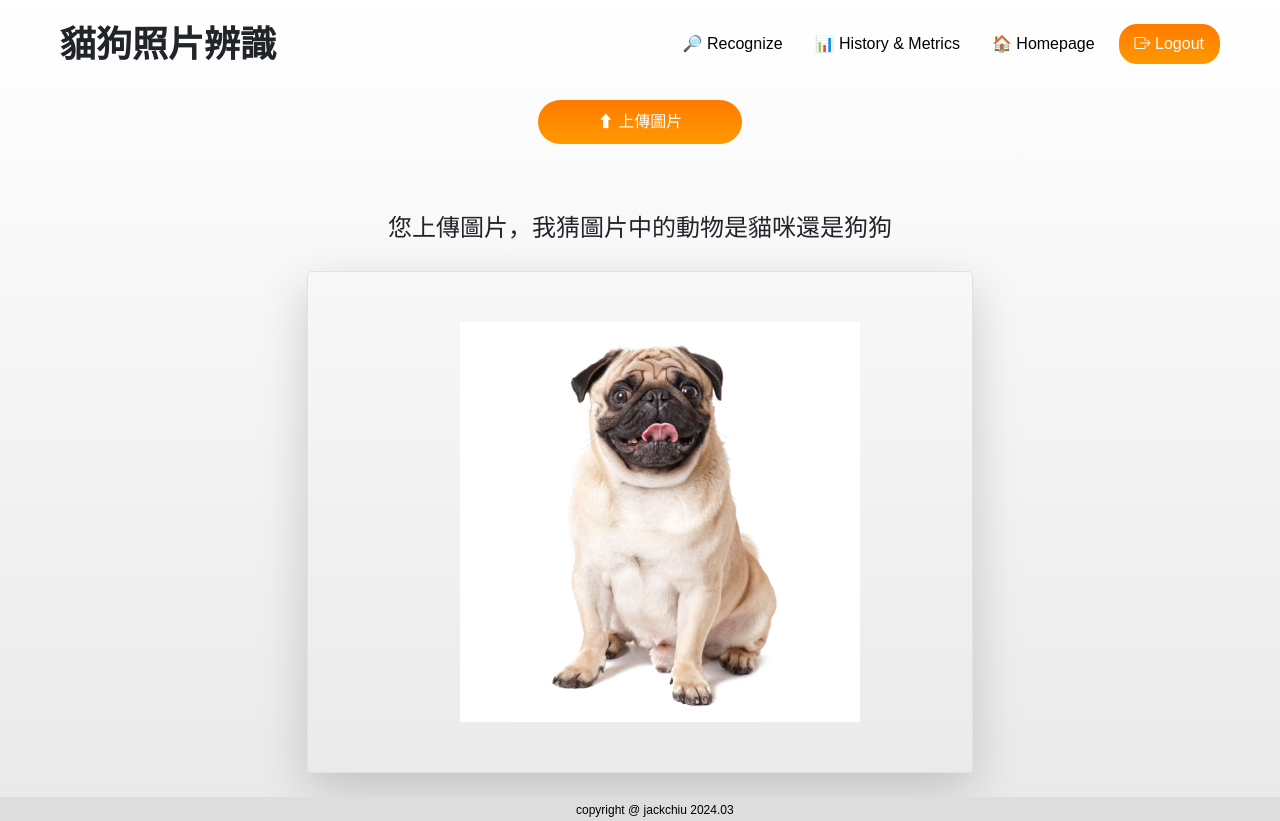
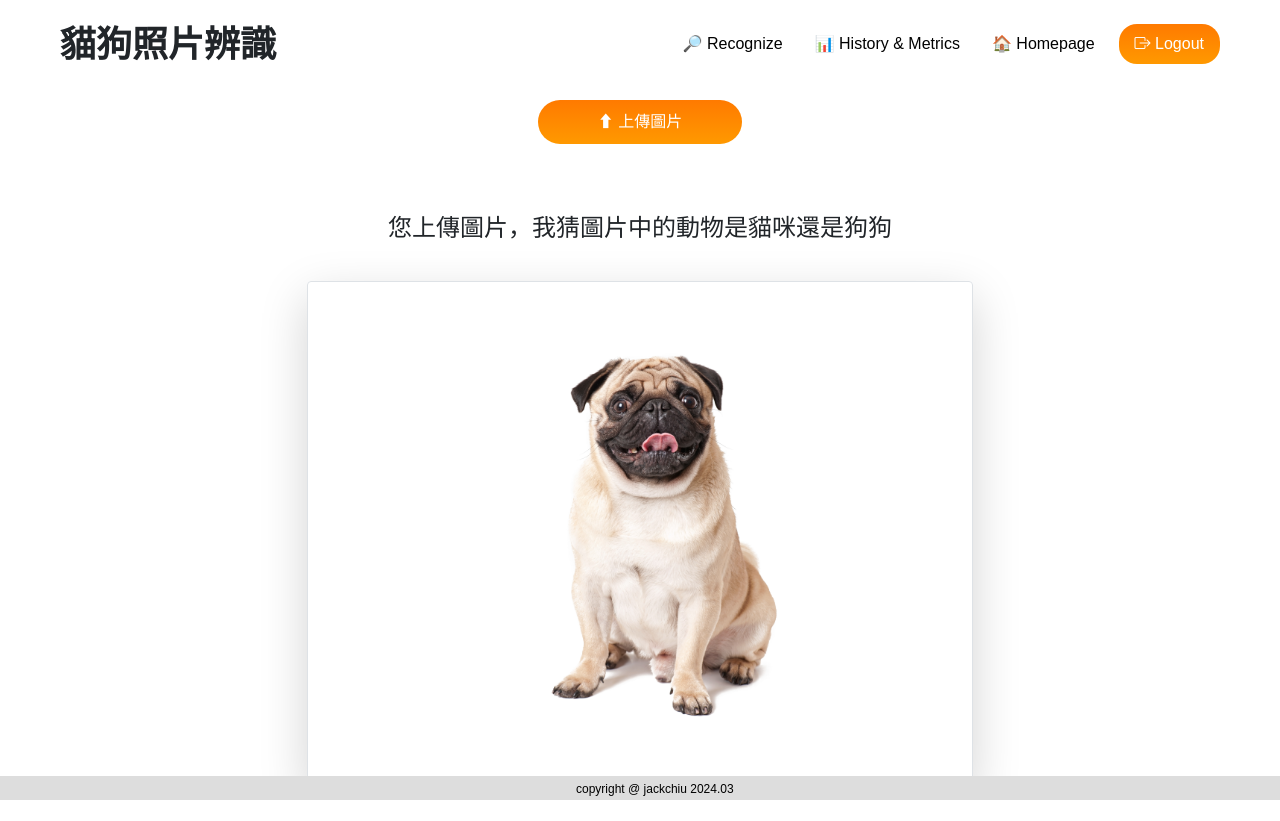
Before and after one commit to YuChieh-Chiu/cats-or-dogs-recognizer, a Django app: page /recognize/ in a window 1280 px wide. After the commit the page ends 800 px from the top, so only its background shows below. Run offline with Django 5.2, Linux system fonts and the light colour scheme; a user stored in the database is signed in; data comes from the database, SQL or seed files in the repository.

Commit message:
Update style.css

```diff
--- a/static/style.css
+++ b/static/style.css
@@ -21,6 +21,8 @@ ul {
 }
 
 body {
+    height: 100%;
+    width: 100%;
     font-family: "Noto Sans TC", sans-serif;
     font-size: 16px;
     line-height: 1.5;
@@ -101,6 +103,9 @@ body {
 
 /* header - base */
 .header {
+    height: 100%;
+    width: 100%;
+    position: fixed;
     overflow:hidden;
 }
 
@@ -131,7 +136,7 @@ body {
 
 .header .prediction {
     padding-top: 20px;
-    padding-bottom: 20px;
+    padding-bottom: 30px;
 }
 
 .header .show-image {
@@ -210,15 +215,19 @@ body {
 
 .header .dashboard-history {
     padding-top: 20px;
-    padding-bottom: 200px;
-
+    padding-bottom: 20px;
+    position: fixed;
+    margin-top: 20px;
+    height: 60%;
+    width: 60%;
+    overflow: scroll;
 }
 
 .cards {
     background-color: #fff;
     border-radius: 10px;
     -webkit-box-shadow: 0 0 28px rgba(0, 0, 0, .08);
-    box-shadow:0 0 28px rgba(0, 0, 0, .08)
+    box-shadow:0 0 28px rgba(0, 0, 0, .08);
 }
 
 .widget {
@@ -255,6 +264,10 @@ body {
 
 /* section */
 .section {
+    position: fixed;
+    bottom: 0;
+    left: 0;
+    right: 0;
     padding-bottom: 16px 0;
     background-color:#ddd
 }
@@ -279,6 +292,10 @@ body {
 
 .d-flex {
     display: flex;
+}
+
+.d-none {
+    display: none;
 }
 
 .justify-content-between {
```
